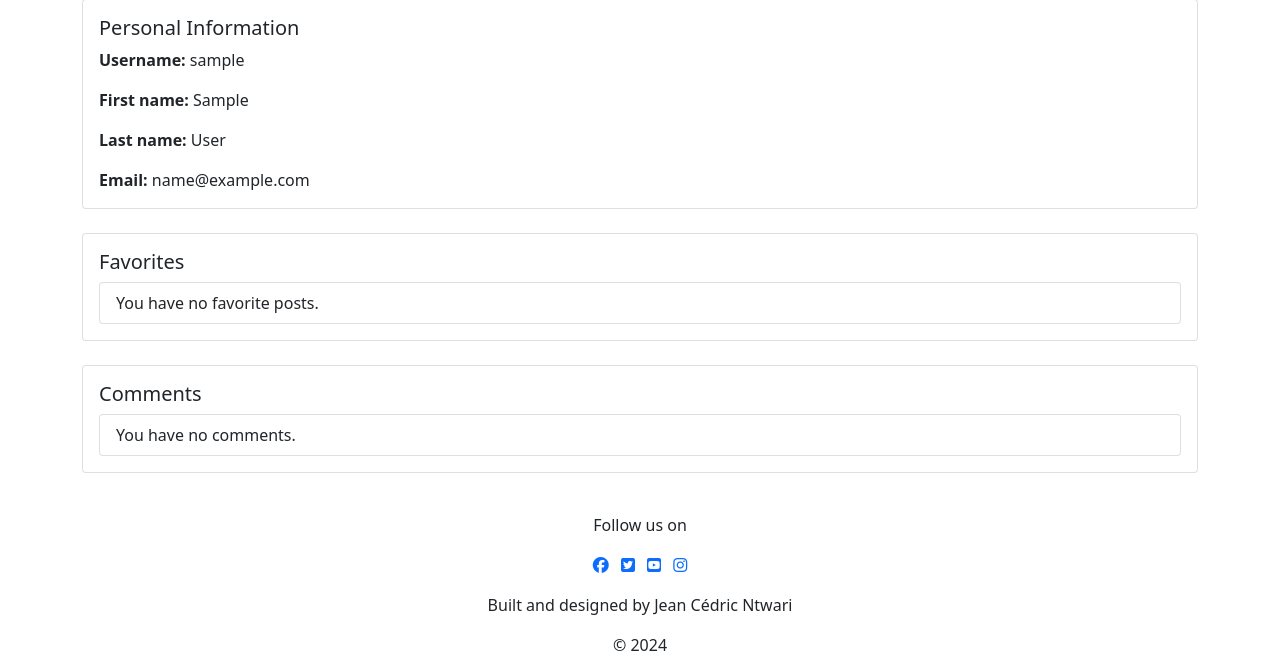
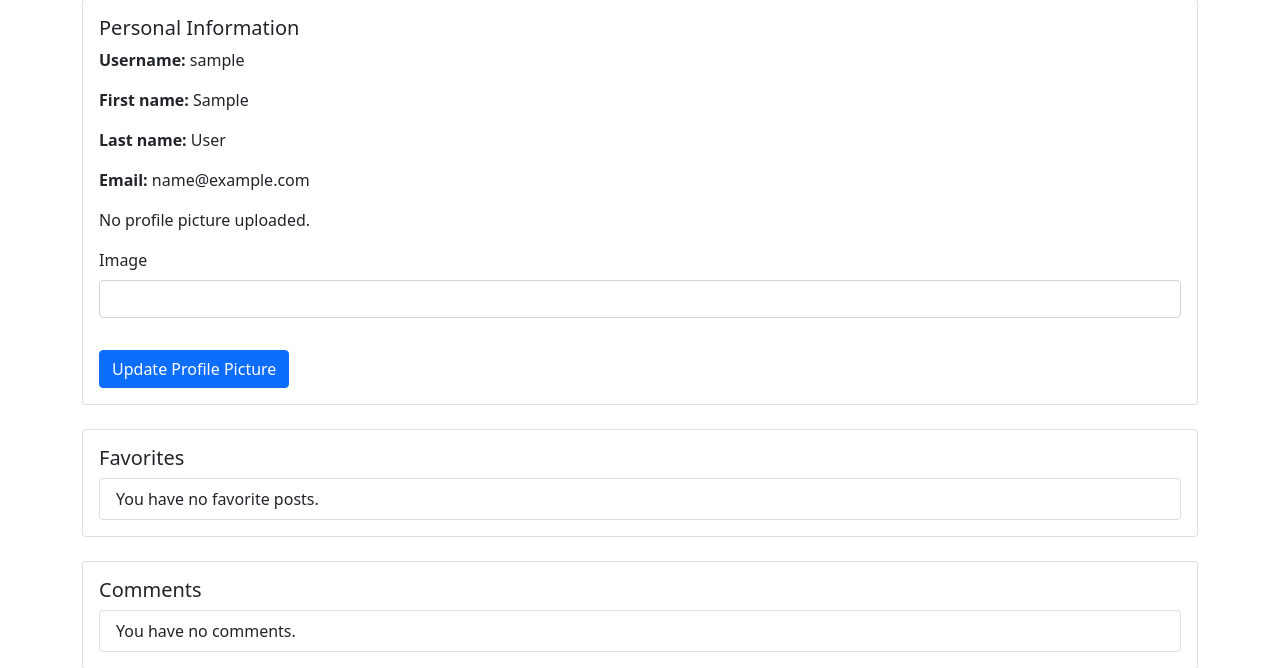
Before and after one commit to CedricNtwari/budget-explorer, a Django app: page /profile/ in a window 1280 px wide. Shown: the part 251-919 px from the top of the page. Run offline with Django 4.2, Linux system fonts and the light colour scheme; the visitor is signed in with stand-in values (Sample User, id 1); data comes from the database, SQL or seed files in the repository; data that the repository does not hold is empty; some libraries are stand-ins or nearby versions.

Commit message:
feat: Add user profile picture upload feature

```diff
--- a/discover/forms.py
+++ b/discover/forms.py
@@ -1,4 +1,4 @@
-from .models import Comment, Post
+from .models import Comment, Post, UserProfile
 from django import forms
 from django_summernote.widgets import SummernoteWidget
 
@@ -27,3 +27,9 @@ class PostForm(forms.ModelForm):
             'nights': forms.NumberInput(attrs={'placeholder': 'Enter the number of nights'}),
             'people': forms.NumberInput(attrs={'placeholder': 'Enter the number of people'}),
         }
+
+
+class ProfilePictureForm(forms.ModelForm):
+    class Meta:
+        model = UserProfile
+        fields = ['profile_picture']
--- a/discover/models.py
+++ b/discover/models.py
@@ -82,3 +82,12 @@ class Favorite(models.Model):
 
     def __str__(self):
         return f"Favorite {self.post} by {self.user}"
+
+
+class UserProfile(models.Model):
+    user = models.OneToOneField(
+        User, on_delete=models.CASCADE, related_name='profile')
+    profile_picture = CloudinaryField('image', blank=True, null=True)
+
+    def __str__(self):
+        return f'{self.user.username} Profile'
--- a/discover/templates/discover/user_profile.html
+++ b/discover/templates/discover/user_profile.html
@@ -1,4 +1,4 @@
-{% extends "base.html" %} {% block content %}
+{% extends "base.html" %} {% load crispy_forms_tags %} {% block content %}
 <div class="container mt-5">
   <h1>User Profile</h1>
   <div class="card mb-4">
@@ -8,6 +8,22 @@
       <p class="card-text"><strong>First name:</strong> {{ user.first_name }}</p>
       <p class="card-text"><strong>Last name:</strong> {{ user.last_name }}</p>
       <p class="card-text"><strong>Email:</strong> {{ user.email }}</p>
+      <div class="profile-picture mb-3">
+        {% if user.profile.profile_picture %}
+        <img
+          src="{{ user.profile.profile_picture.url }}"
+          alt="{{ user.username }}"
+          class="img-thumbnail rounded-circle"
+          style="width: 150px; height: 150px"
+        />
+        {% else %}
+        <p>No profile picture uploaded.</p>
+        {% endif %}
+      </div>
+      <form method="post" enctype="multipart/form-data">
+        {% csrf_token %} {{ form|crispy }}
+        <button type="submit" class="btn btn-primary mt-3">Update Profile Picture</button>
+      </form>
     </div>
   </div>
   <div class="card mb-4">
--- a/discover/views.py
+++ b/discover/views.py
@@ -5,9 +5,9 @@ from django.core.paginator import Paginator, PageNotAnInteger, EmptyPage
 from django.http import JsonResponse
 from django.template.loader import render_to_string
 from django.http import HttpResponseRedirect
-from .models import Post, Comment, Favorite
+from .models import Post, Comment, Favorite, UserProfile
 from django.contrib import messages
-from .forms import CommentForm, PostForm
+from .forms import CommentForm, PostForm, ProfilePictureForm
 
 
 class PostList(generic.ListView):
@@ -145,11 +145,21 @@ def remove_favorite(request, slug):
 
 def user_profile(request):
     user = request.user
-    comments = Comment.objects.filter(
-        author=request.user).order_by('-created_on')
-    favorites = Favorite.objects.filter(
-        user=request.user).order_by('-created_on')
-    return render(request, 'discover/user_profile.html', {'user': user, 'comments': comments, 'favorites': favorites})
+    profile, created = UserProfile.objects.get_or_create(user=user)
+
+    if request.method == 'POST':
+        form = ProfilePictureForm(
+            request.POST, request.FILES, instance=profile)
+        if form.is_valid():
+            form.save()
+            messages.success(request, 'Profile picture updated successfully!')
+            return redirect('user_profile')
+    else:
+        form = ProfilePictureForm(instance=profile)
+
+    comments = Comment.objects.filter(author=user).order_by('-created_on')
+    favorites = Favorite.objects.filter(user=user).order_by('-created_on')
+    return render(request, 'discover/user_profile.html', {'user': user, 'comments': comments, 'favorites': favorites, 'form': form})
 
 
 def add_post(request):
```
Also changed, not shown: discover/migrations/0003_userprofile.py (added).
